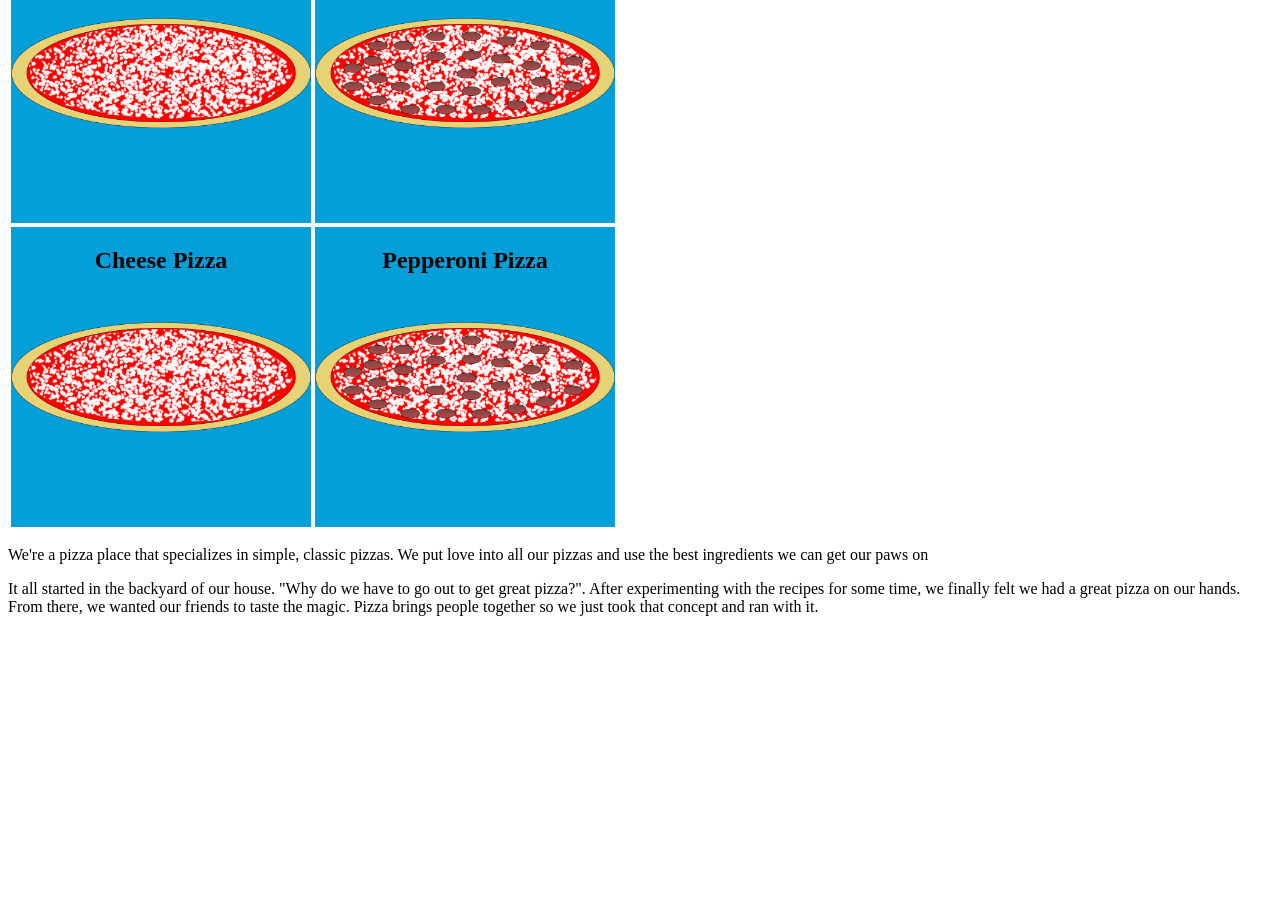
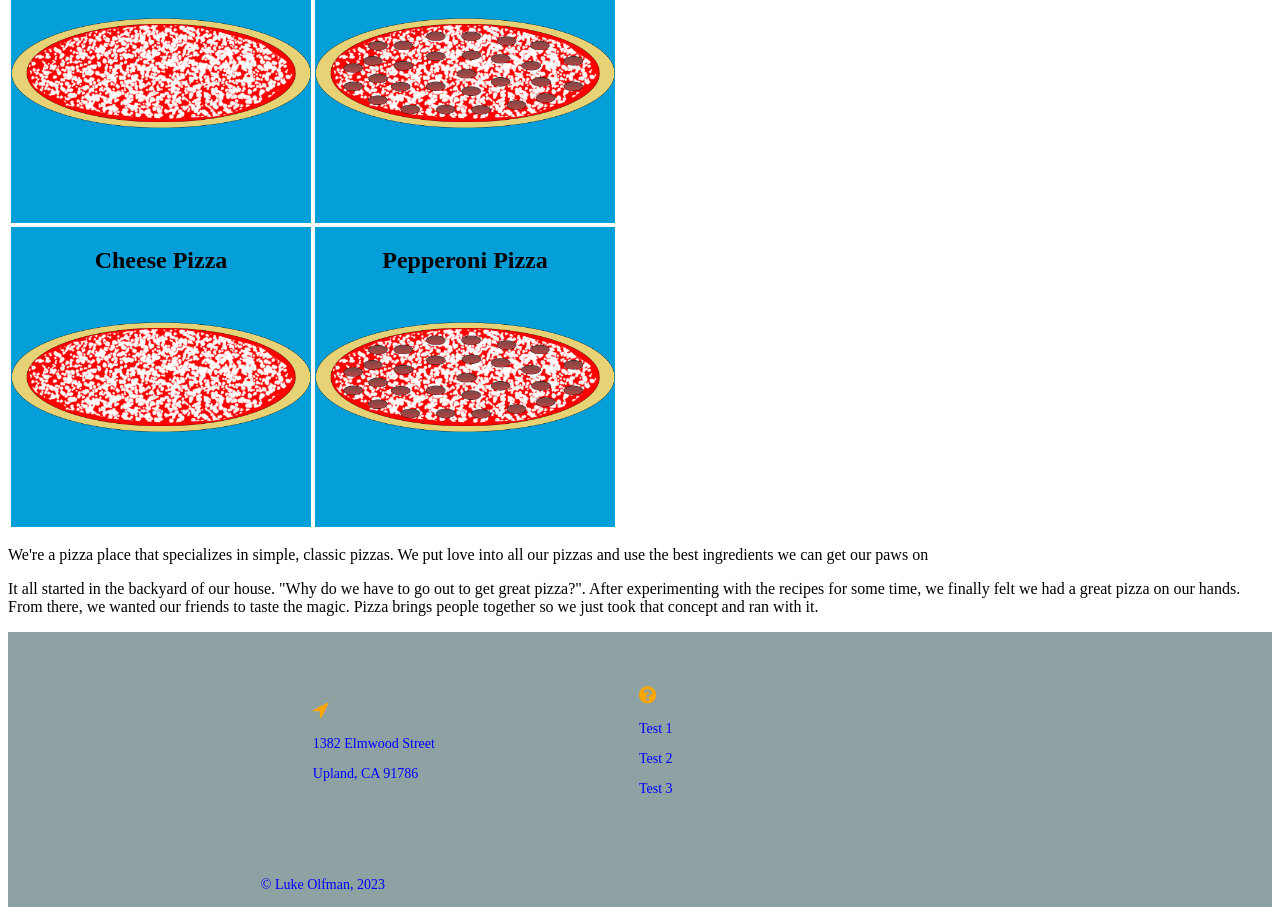
Before and after one commit to smashblu/pizza-site, a plain HTML site: page index.html in a window 1280 px wide. Shown: the part 124-1039 px from the top of the page. Before the commit the page ends 800 px from the top, so only its background shows below. Drawn offline with Linux system fonts and the light colour scheme.

Commit message:
Add footer section

```diff
--- a/index.html
+++ b/index.html
@@ -4,6 +4,7 @@
 <meta charset="UTF-8" />
 <title>Danny's Pizza</title>
 <link rel="stylesheet" href="resources/styles.css">
+<link rel="stylesheet" href="https://cdnjs.cloudflare.com/ajax/libs/font-awesome/4.7.0/css/font-awesome.min.css">
 </head>
 <body>
 <div class="topnav">
@@ -84,5 +85,22 @@
 	<p id="about">We're a pizza place that specializes in simple, classic pizzas. We put love into all our pizzas and use the best ingredients we can get our paws on</p>
 	<p>It all started in the backyard of our house. "Why do we have to go out to get great pizza?". After experimenting with the recipes for some time, we finally felt we had a great pizza on our hands. From there, we wanted our friends to taste the magic. Pizza brings people together so we just took that concept and ran with it.</p>
 </div>
+<div class="footer">
+    <table id="contact">
+        <tr>
+            <td>
+                <i class="fa fa-location-arrow"></i><p>1382 Elmwood Street</p>
+                <p>Upland, CA 91786</p>
+            </td>
+            <td></td>
+            <td>
+                <i class="fa fa-question-circle"></i><p>Test 1</p>
+                <p>Test 2</p>
+                <p>Test 3</p>
+            </td>
+        </tr>
+    </table>
+    <p>© Luke Olfman, 2023</p>
+</div>
 </body>
 </html>
--- a/resources/styles.css
+++ b/resources/styles.css
@@ -74,14 +74,6 @@
     backface-visibility: hidden;
 }
 
-/* .flip-box-front {
-    background-image: url(../images/cheese_pizza.png);
-    background-color: #049fd8;
-    background-position: center;
-    background-size: cover;
-    color: black;
-} */
-
 .flip-box-back {
     background-color: #0000ff;
     color: white;
@@ -103,3 +95,22 @@
     background-size: cover;
     color: black;
 }
+
+.footer {
+   background-color: #8ea2a4;
+   padding-left: 20%;
+   overflow: hidden;
+   color: orange;
+   font-size: 20px;
+}
+
+.footer td {
+    padding: 50px 50px;
+}
+
+.footer p {
+    color: #0000ff;
+    text-align: left;
+    text-decoration: none;
+    font-size: 14px;
+}
```
